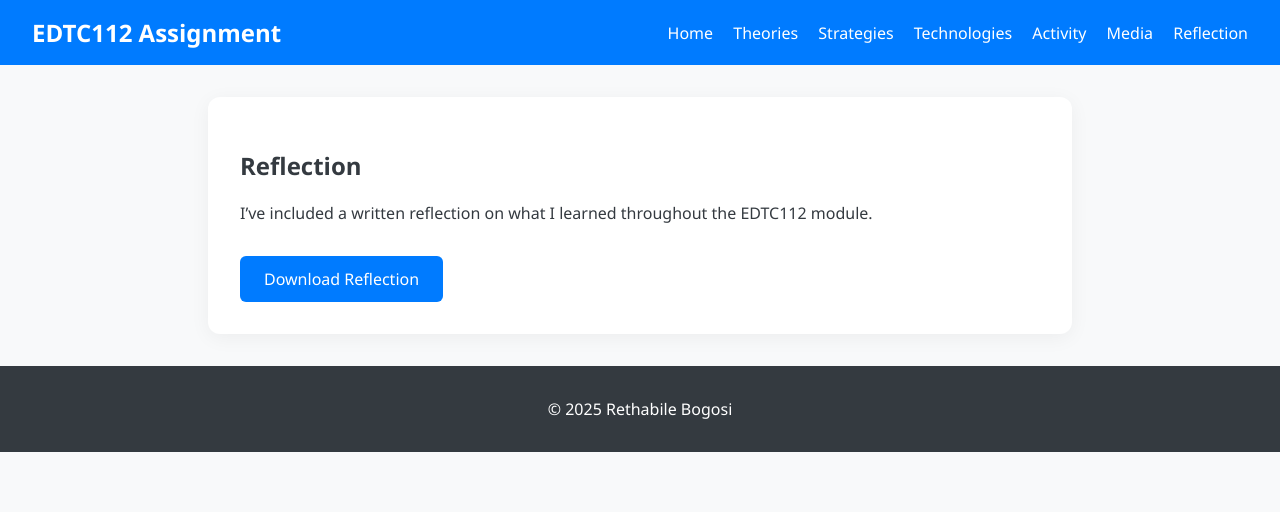
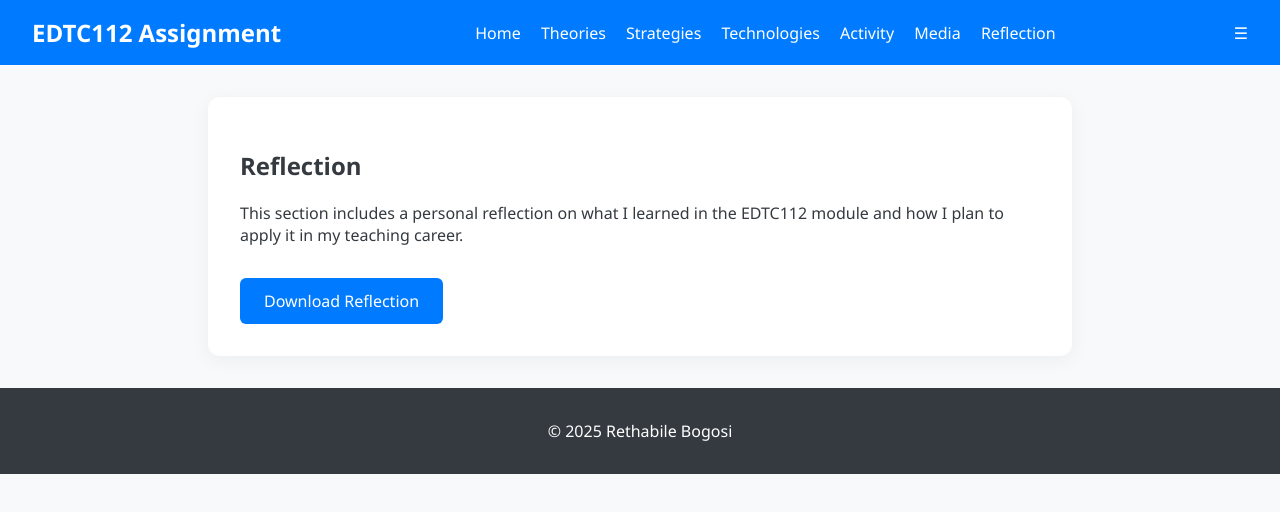
Before and after one commit to Kgomotso196/ret, a plain HTML site: page reflection.html in a window 1280 px wide. Drawn offline with Linux system fonts and the light colour scheme.

Commit message:
Update reflection.html

```diff
--- a/reflection.html
+++ b/reflection.html
@@ -1,15 +1,15 @@
 <!DOCTYPE html>
 <html lang="en">
 <head>
-  <meta charset="UTF-8">
-  <meta name="viewport" content="width=device-width, initial-scale=1.0">
+  <meta charset="UTF-8" />
+  <meta name="viewport" content="width=device-width, initial-scale=1.0"/>
   <title>Reflection</title>
   <link rel="stylesheet" href="css/styles.css" />
 </head>
 <body>
   <header>
     <h1>EDTC112 Assignment</h1>
-    <nav>
+    <nav id="navbar">
       <a href="index.html">Home</a>
       <a href="theories.html">Theories</a>
       <a href="strategies.html">Strategies</a>
@@ -18,16 +18,19 @@
       <a href="media.html">Media</a>
       <a href="reflection.html">Reflection</a>
     </nav>
+    <div id="menu-toggle" onclick="toggleMenu()">☰</div>
   </header>
 
   <main class="card">
     <h2>Reflection</h2>
-    <p>I’ve included a written reflection on what I learned throughout the EDTC112 module.</p>
+    <p>This section includes a personal reflection on what I learned in the EDTC112 module and how I plan to apply it in my teaching career.</p>
     <a href="assets/docs/reflection.docx" class="button" download>Download Reflection</a>
   </main>
 
   <footer>
     <p>© 2025 Rethabile Bogosi</p>
   </footer>
+
+  <script src="js/script.js"></script>
 </body>
 </html>
```
